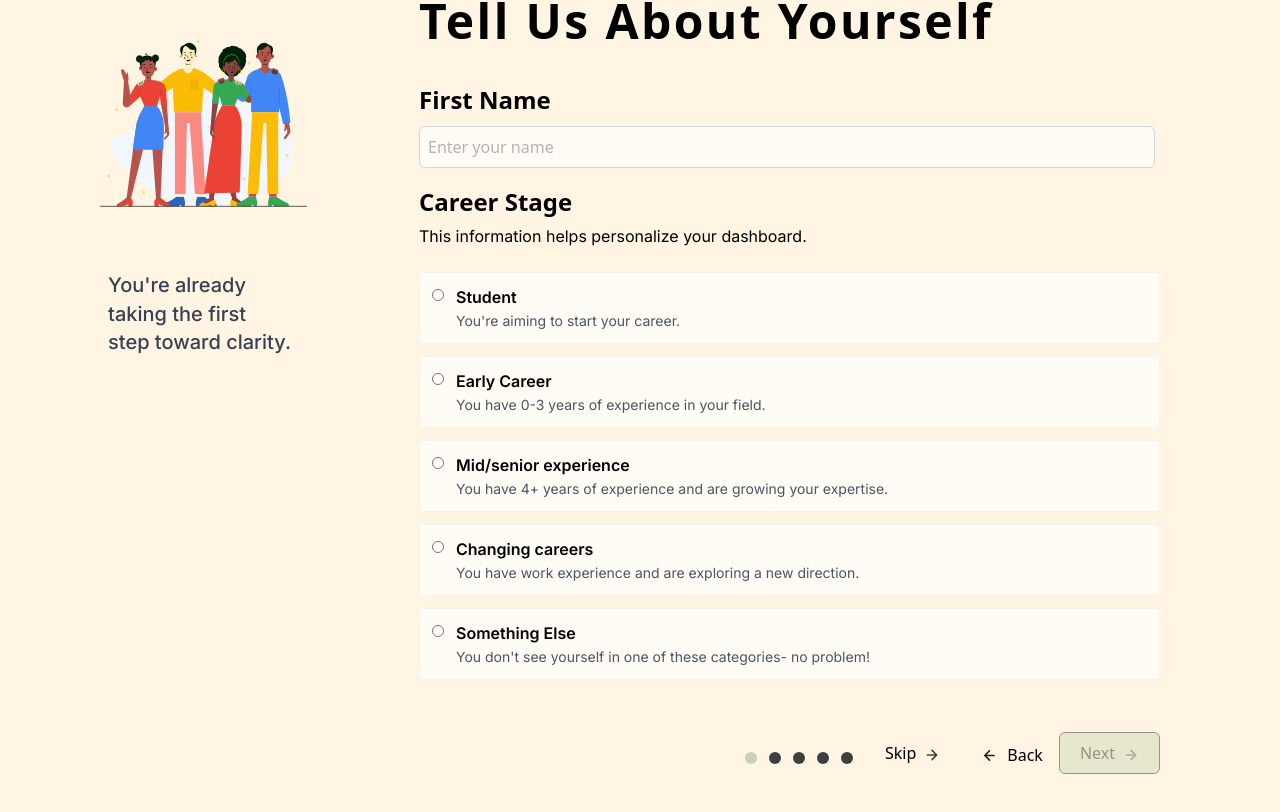
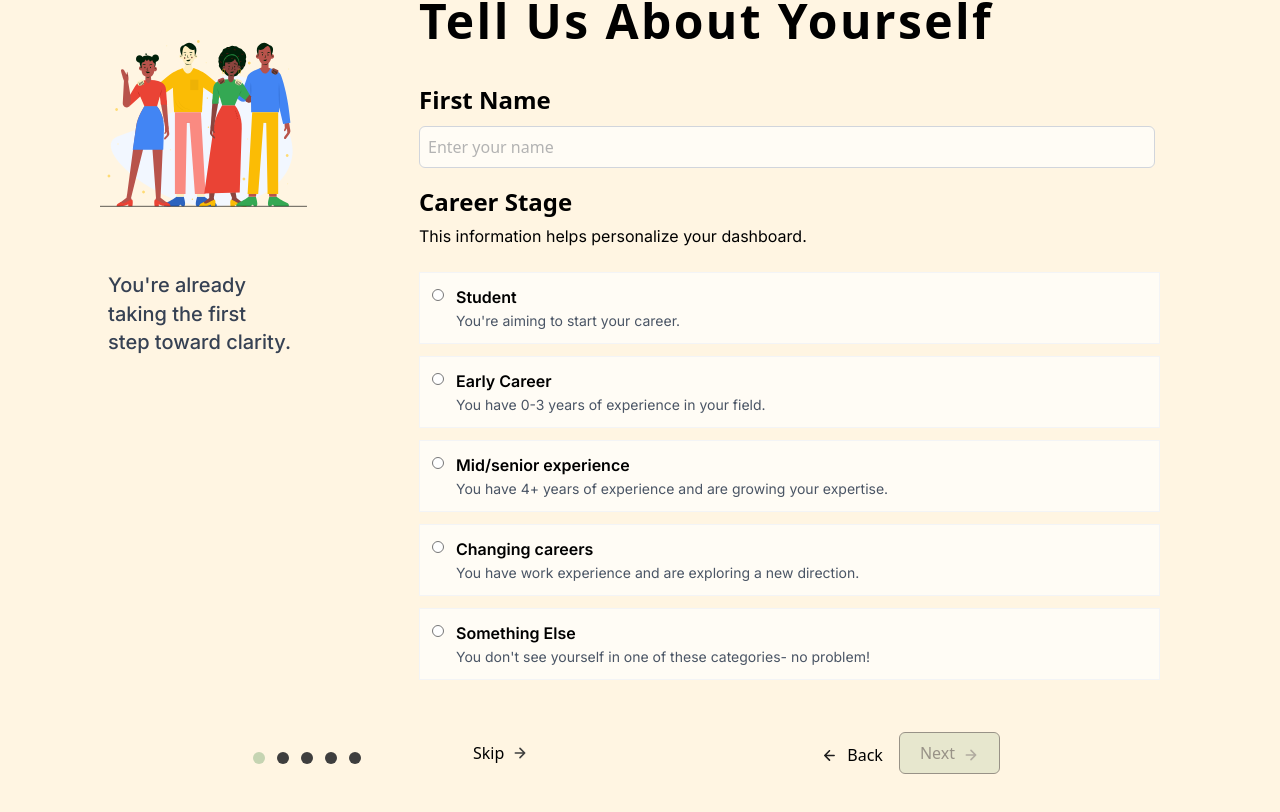
Before and after one commit to cherryontech/salted-caramel, a React (Vite) app: page /builddashboard in a window 1280 px wide. Shown: the part 216-1028 px from the top of the page. Built offline with nearby package versions, Linux system fonts and the light colour scheme.

Commit message:
refactored carousel

```diff
--- a/src/components/Carousel.tsx
+++ b/src/components/Carousel.tsx
@@ -75,9 +75,9 @@ const Carousel: React.FC<Carousel> = ({ children }) => {
       </div>
 
       {!lastPage && (
-        <div className="flex justify-end items-center gap-8 bottom-4">
+        <div className="flex justify-end items-center gap-8 bottom-4 mr-40">
           {/* DOTS */}
-          <div className="flex gap-3 mt-2.5">
+          <div className="flex gap-3 mt-2.5 mr-20">
             {Array.from({ length: totalPages }).map((_, index) => (
               <div
                 key={index}
@@ -91,17 +91,15 @@ const Carousel: React.FC<Carousel> = ({ children }) => {
           </div>
 
           {/* SKIP */}
-          <button
-            onClick={skip}
-            disabled={!canSkip()}
-            className="flex items-center gap-2"
-          >
-            Skip
-            <RightArrowIcon />
-          </button>
+          <div className="mr-3">
+            <button onClick={skip} disabled={!canSkip()} className="flex gap-2">
+              Skip
+              <RightArrowIcon />
+            </button>
+          </div>
 
           {/* BACK / NEXT */}
-          <div className="flex gap-4">
+          <div className="flex gap-4 ml-60">
             <button
               onClick={back}
               disabled={pagePosition === 0}
```
